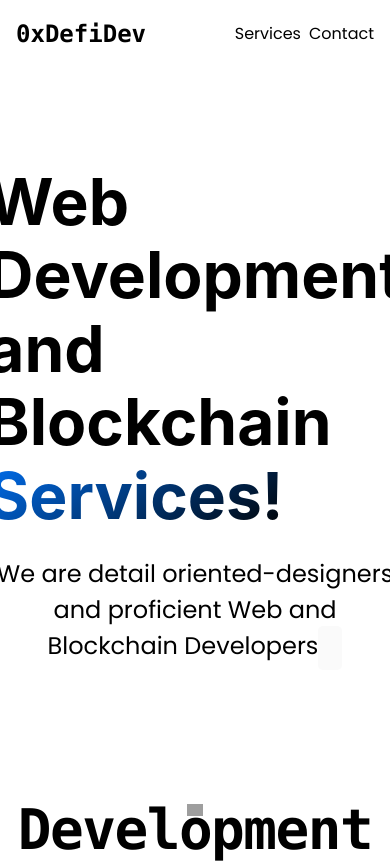
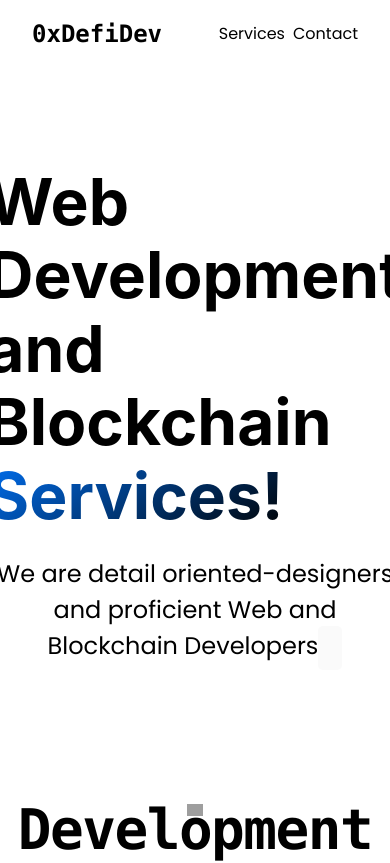
Before and after one commit to xdefidev/0xdefidev-file, a Next.js app: page / in a window 390 px wide. Shown: the top 863 px of the page. Built offline with nearby package versions, Linux system fonts and the light colour scheme; grey boxes are pictures that could not be loaded.

Commit message:
2 files modified

```diff
--- a/pages/index.js
+++ b/pages/index.js
@@ -104,9 +104,12 @@ export default function Home() {
 
       <div className={styles.skill}>
         <hr></hr>
-        <h2>Technologies we use in our Development.</h2>
+        <h2>Tech we use.</h2>
         <div>
-          <img src="https://ik.imagekit.io/lzgpc48la/Frame_1__4__9cQ3E44HH.png?ik-sdk-version=javascript-1.4.3&updatedAt=1663647803835" />
+          <img
+            src="https://ik.imagekit.io/lzgpc48la/Frame_1__4__9cQ3E44HH.png?ik-sdk-version=javascript-1.4.3&updatedAt=1663647803835"
+            alt="tech-we-use-at-xdefidev"
+          />
         </div>
       </div>
 
--- a/styles/globals.css
+++ b/styles/globals.css
@@ -114,7 +114,7 @@ li {
   }
 
   nav {
-    margin: 0 1rem;
+    margin: 0 2rem;
   }
 
   ul {
```
